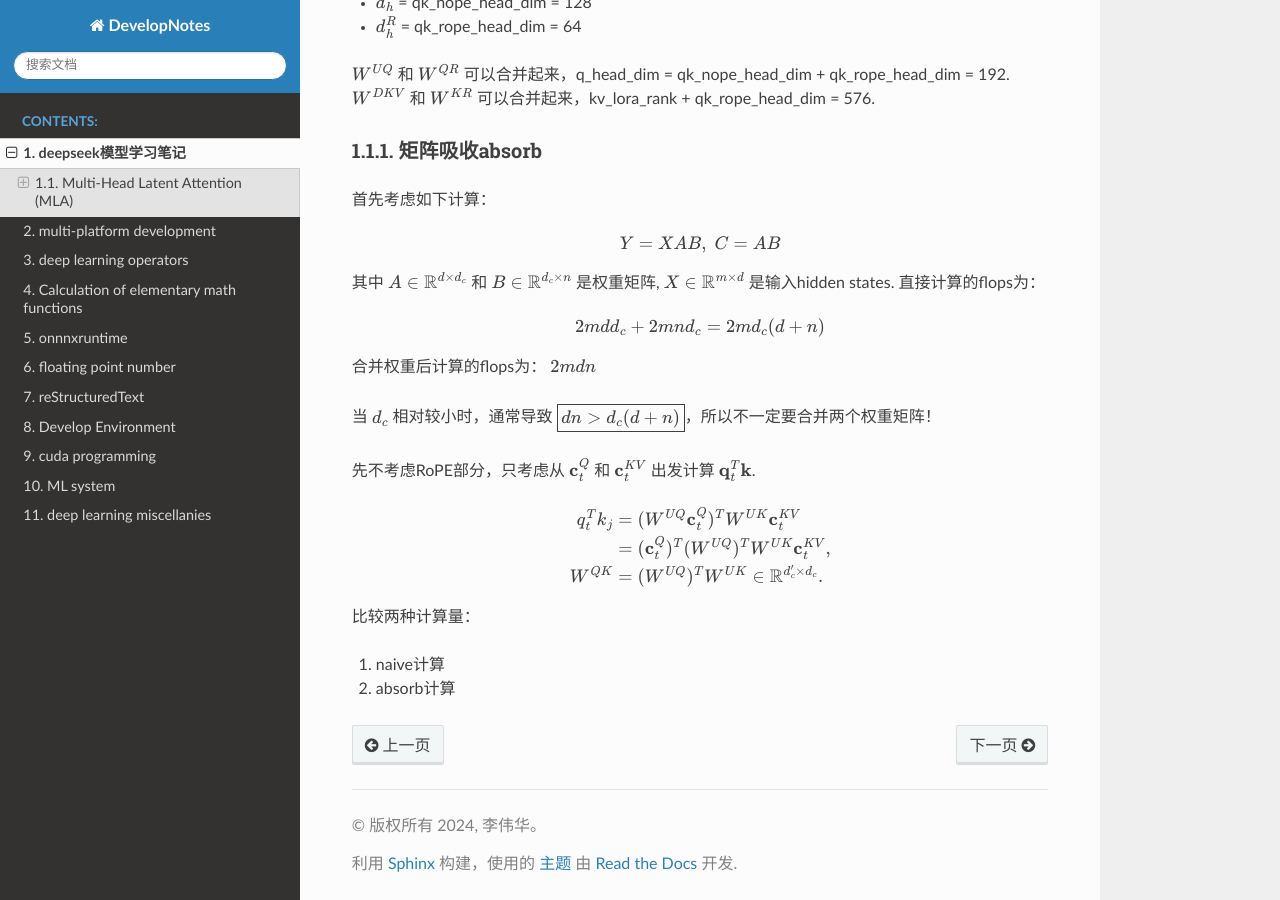
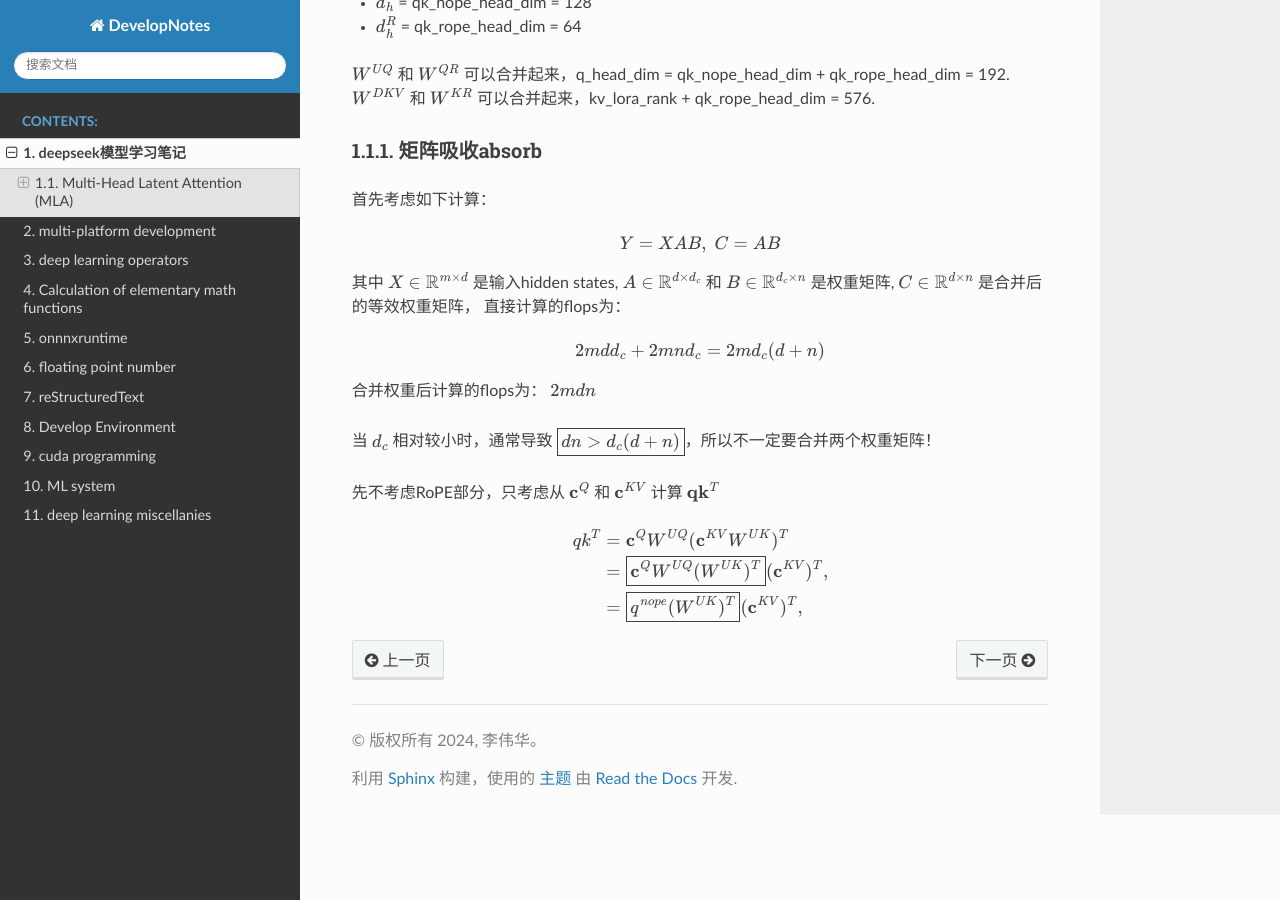
Before and after one commit to li-weihua/DevelopNotes, a Sphinx documentation site: the page built from docs/source/deepseek.rst, in a window 1280 px wide and 900 px high, scrolled down 2021 px. Built offline with Sphinx 7.4.7 and the Read the Docs theme 3.1.0, drawn with Linux system fonts in a browser that asks for light colours; formulas are drawn with MathJax 3.

Commit message:
deepseek: tmp update 1

```diff
--- a/docs/source/deepseek.rst
+++ b/docs/source/deepseek.rst
@@ -80,8 +80,8 @@ where :math:`W^{O} \in \mathbb{R}^{d_h n_h \times d}` denotes the output project
 .. math::
     Y = X A B, \; C = A B
 
-其中 :math:`A \in \mathbb{R}^{d \times d_c}` 和 :math:`B \in \mathbb{R}^{d_c \times n}` 是权重矩阵, :math:`X\in \mathbb{R}^{m\times d}` 是输入hidden states.
-直接计算的flops为：
+其中 :math:`X\in \mathbb{R}^{m\times d}` 是输入hidden states, :math:`A \in \mathbb{R}^{d \times d_c}` 和 :math:`B \in \mathbb{R}^{d_c \times n}` 是权重矩阵,
+:math:`C\in \mathbb{R}^{d \times n}` 是合并后的等效权重矩阵， 直接计算的flops为：
 
 .. math::
     2 m d d_c + 2 m n d_c = 2 m d_c (d + n)
@@ -91,19 +91,11 @@ where :math:`W^{O} \in \mathbb{R}^{d_h n_h \times d}` denotes the output project
 当 :math:`d_c` 相对较小时，通常导致 :math:`\boxed{d n \gt d_c (d + n)}`，所以不一定要合并两个权重矩阵！
 
 
-先不考虑RoPE部分，只考虑从 :math:`\mathbf{c}_t^Q` 和 :math:`\mathbf{c}_t^{KV}` 出发计算 :math:`\mathbf{q}_t^T \mathbf{k}`.
+先不考虑RoPE部分，只考虑从 :math:`\mathbf{c}^Q` 和 :math:`\mathbf{c}^{KV}` 计算 :math:`\mathbf{q} \mathbf{k}^T`
 
 .. math::
-    \begin{align*}
-    q_t^T k_j &= (W^{UQ} \mathbf{c}_{t}^{Q})^T W^{UK} \mathbf{c}_{t}^{KV} \\
-              &= (\mathbf{c}_{t}^{Q})^T (W^{UQ})^T W^{UK} \mathbf{c}_{t}^{KV}, \\
-    W^{QK} & = (W^{UQ})^T W^{UK} \in \mathbb{R}^{d_c^{\prime} \times d_c}.
-    \end{align*}
-
-
-比较两种计算量：
-
-1. naive计算
-
-
-2. absorb计算
+    \begin{align}
+    q k^T &= \mathbf{c}^{Q} W^{UQ} (\mathbf{c}^{KV} W^{UK})^T \\
+              &= \boxed{\mathbf{c}^{Q} W^{UQ} (W^{UK})^T} (\mathbf{c}^{KV})^T, \\
+              &= \boxed{q^{nope} (W^{UK})^T} (\mathbf{c}^{KV})^T, \\
+    \end{align}
```
